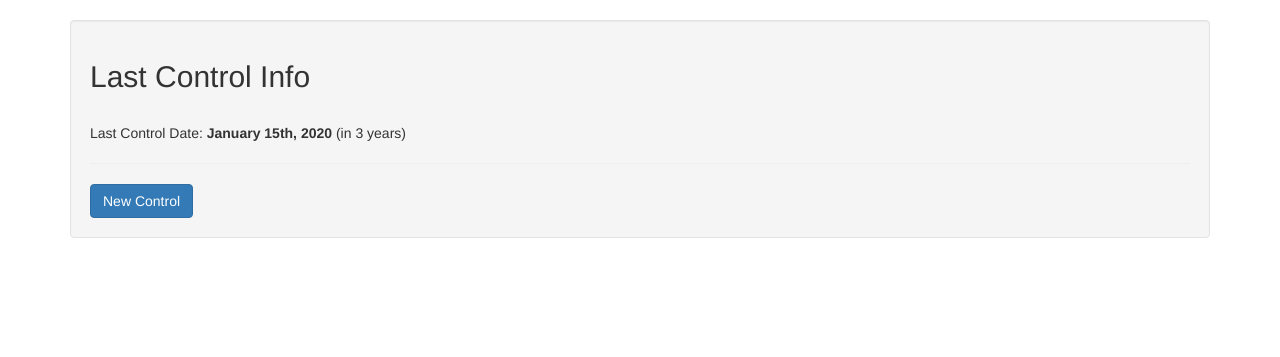
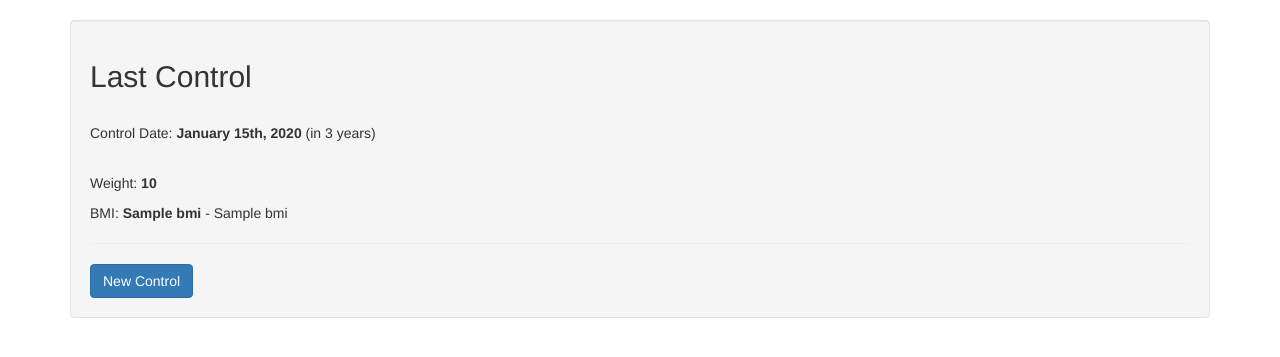
Before and after one commit to pahumadad/weight-control, a Flask app: template wcontrol/src/templates/index.html in a window 1280 px wide. Shown: the part 52-409 px from the top of the page. Run offline with Flask 2, Linux system fonts and the light colour scheme; the template is opened without the code that fills it: most values are stand-ins (such as "Sample title", 1, 10 or a date in 2020); parts of the project's set-up code (start-up, migrations or seed data) failed here and were passed over; some libraries are stand-ins or nearby versions.

Commit message:
Show the bmi result from the last control

```diff
--- a/wcontrol/src/templates/index.html
+++ b/wcontrol/src/templates/index.html
@@ -5,9 +5,12 @@
     <h1>{{ user.name }}</h1>
     {% include 'flash.html' %}
     <div class="well">
-        <h2>Last Control Info</h2>
+        <h2>Last Control</h2>
         <br>
-        <p>Last Control Date: <strong>{{ momentjs(control.date).format("MMMM Do, YYYY") }}</strong> ({{ momentjs(control.date).fromNow() }}) </p>
+        <p>Control Date: <strong>{{ momentjs(control.date).format("MMMM Do, YYYY") }}</strong> ({{ momentjs(control.date).fromNow() }}) </p>
+        <br>
+        <p>Weight: <strong>{{ control.weight }}</strong></p>
+        <p>BMI: <strong>{{ control.bmi }}</strong> - {{ result.bmi }}</p>
         <hr>
         <a href="{{ url_for('add', nickname=user.nickname) }}">
             <button type="button" class="btn btn-primary">New Control</button>
```
